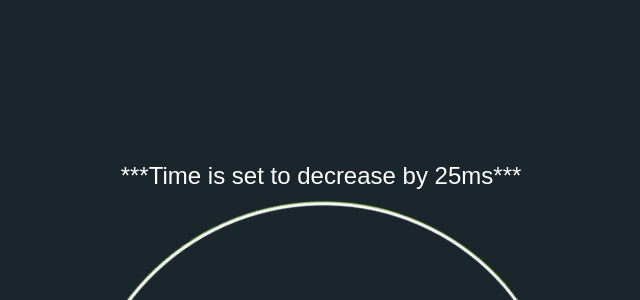
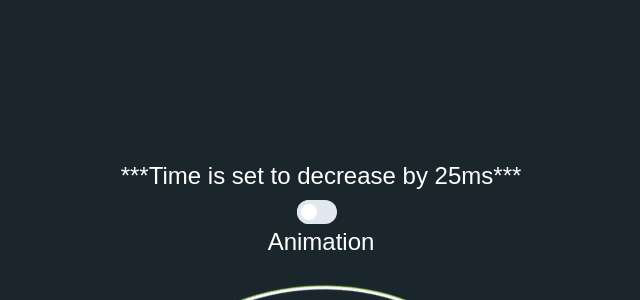
Before and after one commit to aromjhee/loopout, a React (Create React App) app: page /loopout in a window 1280 px wide. Shown: the part 500-800 px from the top of the page, without its empty margins (319-959 px from the left). Built offline with nearby package versions, Linux system fonts and the light colour scheme; no server answers; sample sign-in values are in the browser's storage.

Commit message:
animation toggle

```diff
--- a/src/components/Timer.js
+++ b/src/components/Timer.js
@@ -138,6 +138,11 @@
       <div className='h-full grid grid-rows-8 grid-cols-3'>
         <PieChart sessions={sessions} />
         <div className='row-start-3 row-span-1 col-start-1 col-span-3 text-4xl flex flex-col justify-evenly align-center items-center'>
+          <div className="relative inline-block w-10 mr-2 align-middle select-none transition duration-200 ease-in">
+            <input type="checkbox" name="toggle" id="toggle" className="toggle-checkbox absolute block w-6 h-6 rounded-full bg-white border-4 appearance-none cursor-pointer" />
+            <label for="toggle" className="toggle-label block overflow-hidden h-6 rounded-full bg-gray-300 cursor-pointer"></label>
+          </div>
+          <label for="toggle" className="text-2xl text-white mb-6">Animation</label>
           <div className='custom-animation'>
             <div className='time'>
               {timeDisplay(hours)}:
--- a/src/index.css
+++ b/src/index.css
@@ -92,6 +92,18 @@
   width: 40rem;
 }
 
+/* For animation toggle */
+.toggle-checkbox:checked {
+  /* @apply: right-0 border-green-400; */
+  right: 0;
+  border-color: #68D391;
+}
+
+.toggle-checkbox:checked + .toggle-label {
+  /* @apply: bg-green-400; */
+  background-color: #68D391;
+}
+
 /* For circle around timer */
 .custom-animation {
   width: 100%;
```
